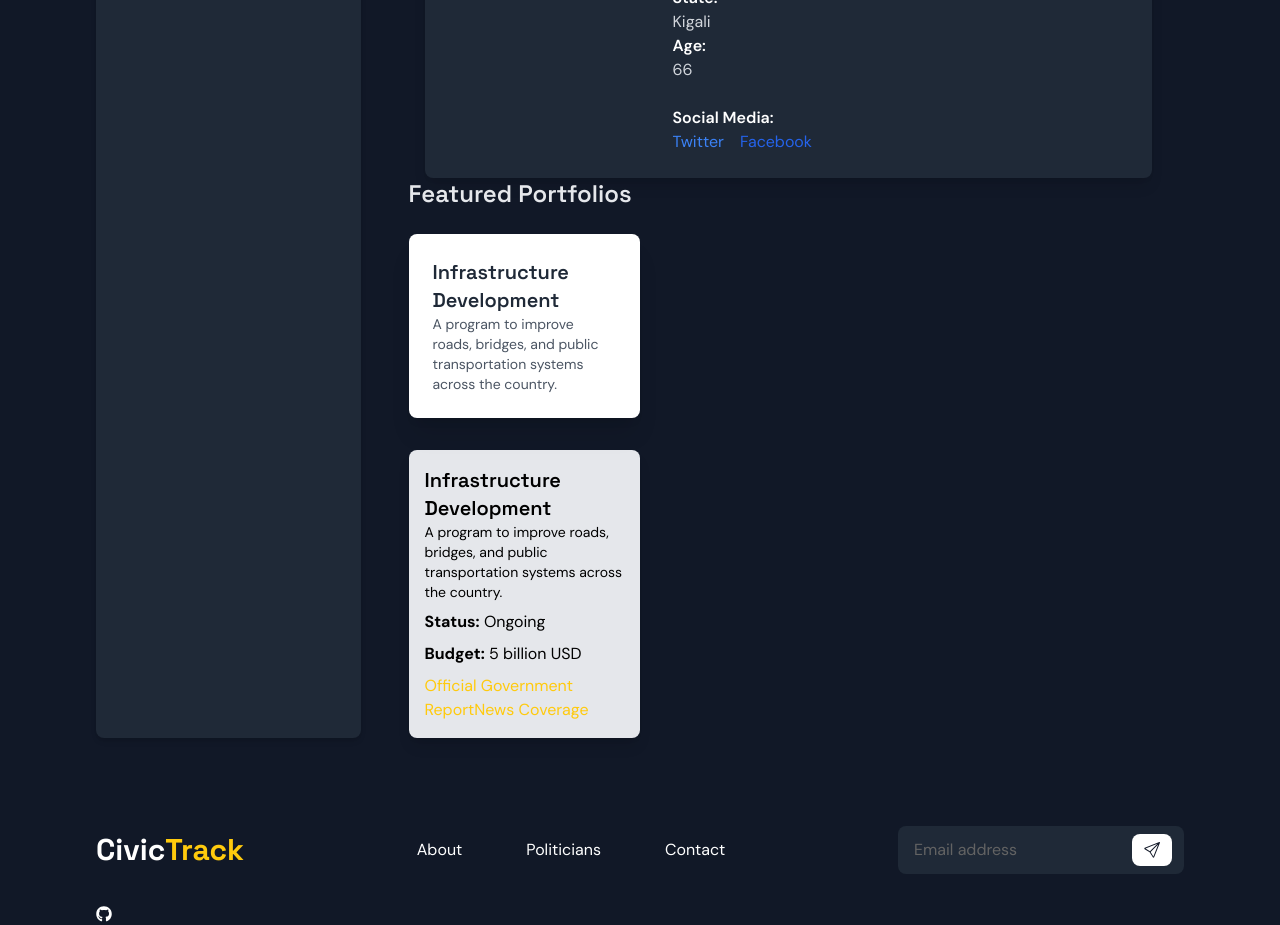
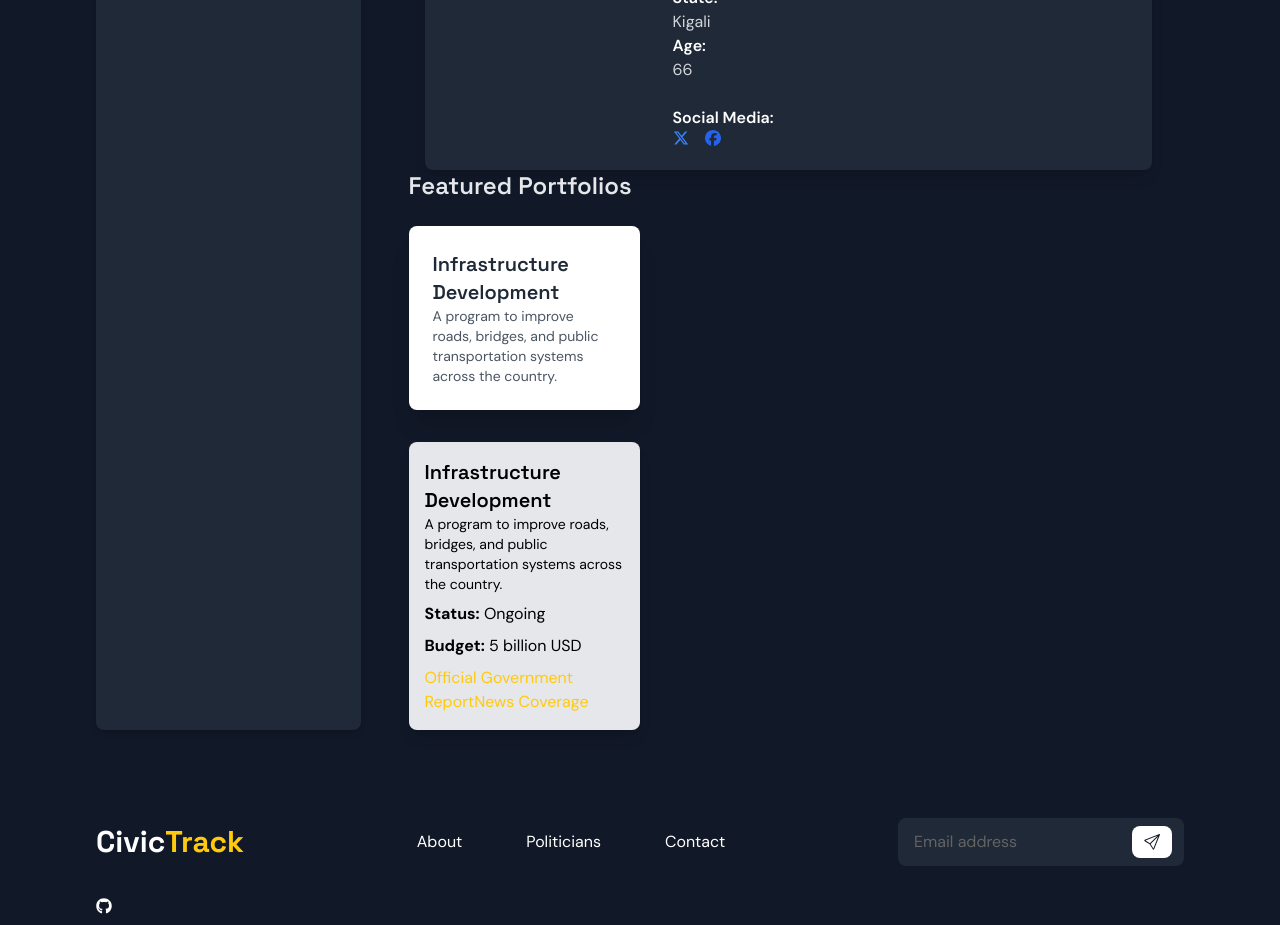
Before and after one commit to CodeGallantX/CivicTrack, a Next.js app: page /politicians/portfolio/1 in a window 1280 px wide. Shown: the part 800-1725 px from the top of the page. Built offline with nearby package versions, Linux system fonts and the light colour scheme.

Commit message:
added social media icons

```diff
--- a/app/components/Profile.js
+++ b/app/components/Profile.js
@@ -1,3 +1,5 @@
+import { FaXTwitter, FaFacebook, FaLinkedin } from "react-icons/fa6";
+
 const PoliticianProfile = ({ politician }) => {
     if (!politician) {
       return <div>Loading...</div>;
@@ -44,13 +46,13 @@ const PoliticianProfile = ({ politician }) => {
                 <p className="font-semibold text-sm md:text-base">Social Media:</p>
                 <ul className="flex flex-wrap space-x-4 text-sm md:text-base">
                   {politician.socialMedia?.twitter && (
-                    <li><a href={politician.socialMedia.twitter} target="_blank" className="text-blue-500">Twitter</a></li>
+                    <li><a href={politician.socialMedia.twitter} target="_blank" className="text-blue-500"><FaXTwitter/></a></li>
                   )}
                   {politician.socialMedia?.facebook && (
-                    <li><a href={politician.socialMedia.facebook} target="_blank" className="text-blue-600">Facebook</a></li>
+                    <li><a href={politician.socialMedia.facebook} target="_blank" className="text-blue-600"><FaFacebook/></a></li>
                   )}
                   {politician.socialMedia?.linkedin && (
-                    <li><a href={politician.socialMedia.linkedin} target="_blank" className="text-blue-700">LinkedIn</a></li>
+                    <li><a href={politician.socialMedia.linkedin} target="_blank" className="text-blue-700"><FaLinkedin/></a></li>
                   )}
                 </ul>
               </div>
```
